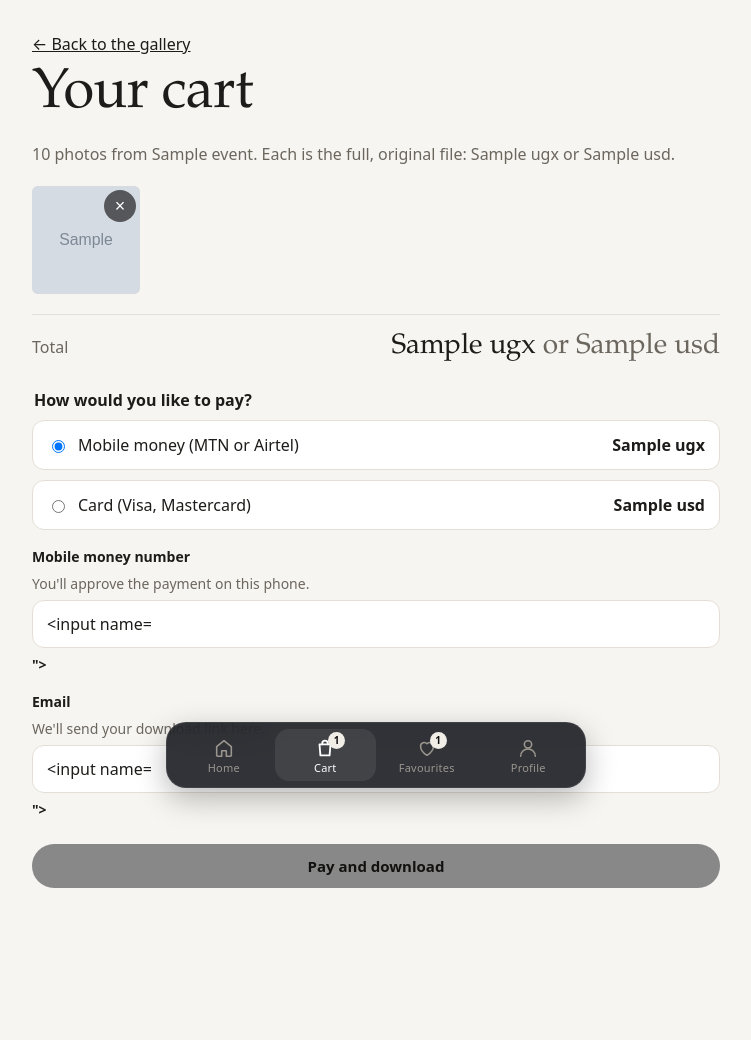
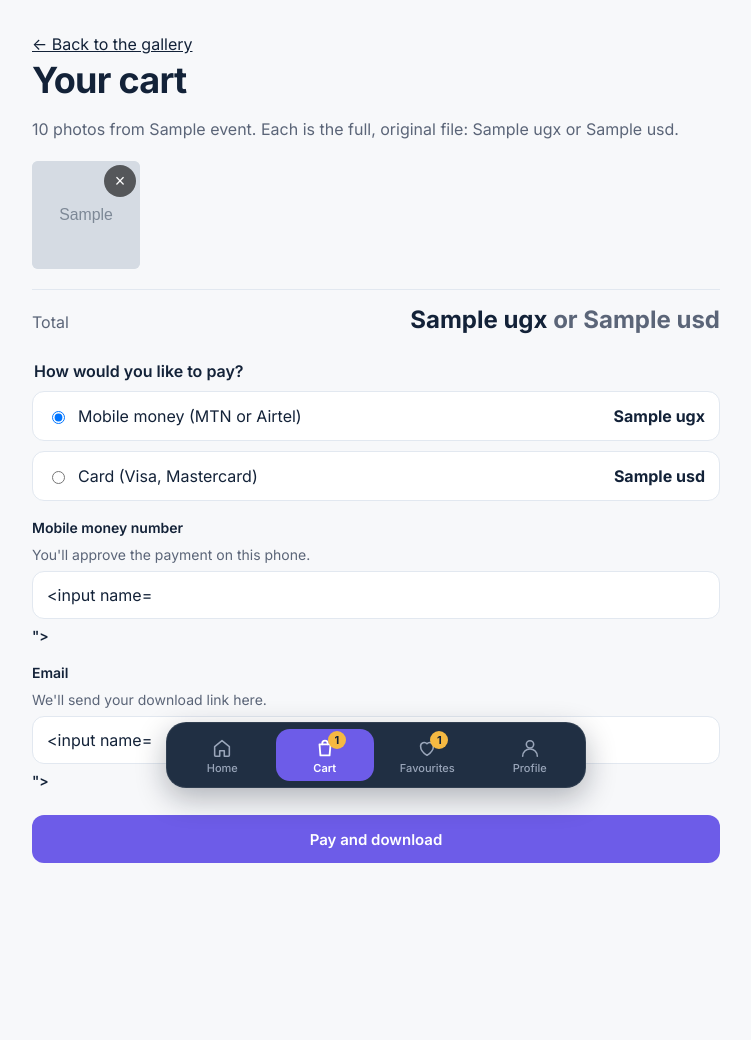
Before and after one commit to Bukulubenja/fotohub, a Django app: template shop/templates/shop/cart.html in a window 1280 px wide. Shown: the whole page, without its empty margins (264-1015 px from the left). After the commit the page ends 863 px from the top, so only its background shows below. Run offline with Django 5.2, Linux system fonts and the light colour scheme; tables that the repository leaves empty hold one stand-in row (values such as "Sample post"); the template is opened without the code that fills it: values that come from a table or form of the project are taken from there, most other values are stand-ins (such as "Sample title", 1, 10 or a date in 2020); grey boxes marked "Sample" are stand-in pictures; form fields are guessed from the names that the template uses; parts of the project's set-up code (start-up, migrations or seed data) failed here and were passed over.

Commit message:
feat(gallery): adopt the blueprint look (Inter, navy/violet/teal palette)
- Inter, self-hosted (48 KB variable woff2, SIL OFL) via WhiteNoise; no
  third-party font host. Data-budget test now pins it as the only extra
  download and caps it at 64 KB (first screen stays far under 1 MB).
- Blueprint tokens: ink #132238, action violet #6D5CE8, success teal
  #13A89E (fills; darker/lighter teal for text), highlight #F5B942 for
  badges, canvas #F7F8FA, border #E2E8F0. Dark theme derived from them.
- Type scale: page titles 24-36px, section headings 18px, helper 13px,
  bold totals; one family only (serif removed).
- Violet primary buttons, arrow and active tab; "In your cart" turns teal
  with a check (not colour alone). 12px radii throughout.
- Per-photographer brand colour on buttons removed with its filter.

```diff
--- a/galleries/templates/galleries/public/_lightbox.html
+++ b/galleries/templates/galleries/public/_lightbox.html
@@ -12,7 +12,7 @@
   <div class="lb-bottom">
     <button class="lb-btn" type="button" data-prev aria-label="Previous photo">‹ Prev</button>
     <a class="lb-btn" data-download href="#" hidden>Download</a>
-    <button class="lb-btn" type="button" data-add data-url="{% url 'shop-cart-add' gallery.public_token %}" hidden>Add to cart · {{ unit_price }}</button>
+    <button class="lb-btn lb-add" type="button" data-add data-url="{% url 'shop-cart-add' gallery.public_token %}" hidden>Add to cart · {{ unit_price }}</button>
     <button class="lb-btn" type="button" data-next aria-label="Next photo">Next ›</button>
   </div>
 </dialog>
@@ -100,6 +100,7 @@
     add.hidden = owned;
     add.disabled = inCart.has(tile.dataset.photo);
     add.textContent = add.disabled ? "In your cart ✓" : addLabel;
+    add.classList.toggle("is-in-cart", add.disabled);
     showFavourite(tile.dataset.photo);
     prev.disabled = i === 0;
     next.disabled = i === all.length - 1 && !moreLink;
@@ -127,6 +128,7 @@
       setBadge("[data-cart-count]", (await post(add.dataset.url, photo)).count);
       inCart.add(photo);
       add.textContent = "In your cart ✓";
+      add.classList.add("is-in-cart");
     } catch {
       add.disabled = false;
       add.textContent = "Couldn't add. Tap to retry";
--- a/galleries/templates/galleries/public/base.html
+++ b/galleries/templates/galleries/public/base.html
@@ -1,4 +1,4 @@
-{% load branding %}<!doctype html>
+{% load static %}<!doctype html>
 <html lang="en">
 <head>
 <meta charset="utf-8">
@@ -7,71 +7,83 @@
 <title>{% block title %}FotoHub{% endblock %}</title>
 {% block meta %}{% endblock %}
 <style>
-{% with light=profile.brand_color|accent:"light" dark=profile.brand_color|accent:"dark" %}
-/* 60% page (--bg), 30% cards and lines (--surface, --line), 10% the photographer's accent,
-   kept for calls to action. --bg values are mirrored in galleries/templatetags/branding.py. */
+/* Inter, self-hosted (SIL OFL, see the OFL.txt beside it): one 48 KB variable file. */
+@font-face {
+  font-family: "Inter"; font-style: normal; font-weight: 100 900; font-display: swap;
+  src: url("{% static 'galleries/fonts/inter-latin-wght-normal.woff2' %}") format("woff2");
+}
+/* FotoHub blueprint palette: navy ink, violet for actions and the active tab, teal for success,
+   warm highlight for badges, cool canvas. 60% canvas, 30% cards and lines, 10% violet. */
 :root {
-  --accent: {{ light }}; --accent-ink: {{ light|ink }};
-  --bg: #f7f5f1; --surface: #ffffff; --text: #1d1c1a; --muted: #6b665e; --line: #e4dfd6;
-  --serif: "Iowan Old Style", "Palatino Linotype", Palatino, Georgia, serif;
-  --sans: system-ui, -apple-system, "Segoe UI", Roboto, sans-serif;
-  --h2: 400 24px/1.25 var(--serif);
+  --ink: #132238; --text: #132238; --muted: #5b6578;
+  --bg: #f7f8fa; --surface: #ffffff; --line: #e2e8f0;
+  --accent: #6d5ce8; --accent-ink: #ffffff;
+  --success: #13a89e; --success-text: #0b7a72; --highlight: #f5b942; --danger: #b42318;
+  --sans: "Inter", system-ui, -apple-system, "Segoe UI", Roboto, sans-serif;
+  /* Type scale: page title 22-36px, section 18px, body 16px, helper 13px. */
+  --title: 700 clamp(24px, 2.4vw + 14px, 36px)/1.15 var(--sans);
+  --h2: 600 18px/1.3 var(--sans);
   --measure: 65ch; /* comfortable line length for paragraphs */
+  --radius: 12px;
   color-scheme: light dark;
 }
 @media (prefers-color-scheme: dark) {
   :root {
-    --accent: {{ dark }}; --accent-ink: {{ dark|ink }};
-    --bg: #121110; --surface: #1c1b19; --text: #f1eee8; --muted: #a39d93; --line: #2e2c28;
+    --text: #e8ecf4; --muted: #9aa6ba; --bg: #0b1220; --surface: #132238; --line: #24324a;
+    --success-text: #2cc4b8; --danger: #f2b8b5;
   }
 }
-{% endwith %}
 * { box-sizing: border-box; }
 /* Author display rules (e.g. .btn's inline-flex) would otherwise unhide [hidden] elements. */
 [hidden] { display: none !important; }
-body { margin: 0; background: var(--bg); color: var(--text); font: 16px/1.5 var(--sans); }
+body {
+  margin: 0; background: var(--bg); color: var(--text); font: 16px/1.5 var(--sans);
+  -webkit-font-smoothing: antialiased;
+}
 a { color: inherit; }
 .wrap { max-width: 1240px; margin: 0 auto; padding: 0 16px; }
 .btn {
-  display: inline-flex; align-items: center; gap: 8px; min-height: 44px; padding: 0 20px;
-  border: 0; border-radius: 999px; background: var(--accent); color: var(--accent-ink);
+  display: inline-flex; align-items: center; justify-content: center; gap: 8px;
+  min-height: 48px; padding: 0 20px; border: 0; border-radius: var(--radius);
+  background: var(--accent); color: var(--accent-ink);
   font: 600 15px/1 var(--sans); text-decoration: none; cursor: pointer;
 }
-.btn.ghost { background: transparent; color: var(--text); box-shadow: inset 0 0 0 1px var(--line); }
+.btn.ghost { background: var(--surface); color: var(--text); box-shadow: inset 0 0 0 1px var(--line); }
 .btn:focus-visible, a:focus-visible, input:focus-visible, button:focus-visible {
   outline: 3px solid var(--accent); outline-offset: 2px;
 }
-.banner { background: #fff3c4; color: #3d3300; font-size: 14px; padding: 10px 16px; text-align: center; }
-.eyebrow { color: var(--muted); font-size: 13px; letter-spacing: .08em; text-transform: uppercase; }
-h1 { font: 400 clamp(32px, 6vw, 56px)/1.1 var(--serif); margin: 8px 0; letter-spacing: -.01em; }
+.banner { background: #fff4d6; color: #4a3500; font-size: 14px; padding: 10px 16px; text-align: center; }
+.eyebrow { color: var(--muted); font: 600 13px/1.4 var(--sans); letter-spacing: .06em; text-transform: uppercase; }
+h1 { font: var(--title); margin: 4px 0 8px; letter-spacing: -.02em; }
 .center { min-height: 100svh; display: grid; place-items: center; padding: 32px 16px; text-align: center; }
 .card { width: 100%; max-width: 420px; }
 .muted { color: var(--muted); }
+.helper { font-size: 13px; color: var(--muted); }
 .footer { padding: 40px 16px 56px; text-align: center; color: var(--muted); font-size: 13px; }
-/* Tab bar: a floating dark dock, the same in both themes so it also sits on the photo intro. */
+/* Tab bar: a navy dock, the same in both themes so it also sits on the photo intro. */
 body.has-nav { padding-bottom: calc(96px + env(safe-area-inset-bottom)); }
 .tabbar {
   position: fixed; z-index: 10; left: 50%; bottom: max(12px, env(safe-area-inset-bottom));
   transform: translateX(-50%); width: min(420px, calc(100% - 24px));
-  display: grid; grid-template-columns: repeat(4, 1fr); padding: 6px;
-  background: rgba(16, 18, 24, .86); border: 1px solid rgba(255, 255, 255, .08); border-radius: 20px;
-  box-shadow: 0 10px 30px rgba(0, 0, 0, .28);
+  display: grid; grid-template-columns: repeat(4, 1fr); gap: 4px; padding: 6px;
+  background: rgba(19, 34, 56, .94); border: 1px solid rgba(255, 255, 255, .08); border-radius: 20px;
+  box-shadow: 0 10px 30px rgba(11, 18, 32, .3);
   -webkit-backdrop-filter: blur(14px); backdrop-filter: blur(14px);
 }
 .tabbar a {
-  display: flex; flex-direction: column; align-items: center; justify-content: center; gap: 3px;
-  min-height: 52px; border-radius: 14px; color: #9b968e; text-decoration: none;
-  font: 500 11px/1 var(--sans); letter-spacing: .02em; transition: color .15s, background-color .15s;
+  display: flex; flex-direction: column; align-items: center; justify-content: center; gap: 4px;
+  min-height: 52px; border-radius: 14px; color: #9aa6ba; text-decoration: none;
+  font: 500 11px/1 var(--sans); transition: color .15s, background-color .15s;
 }
-.tabbar a[aria-current="page"] { color: #fff; background: rgba(255, 255, 255, .08); }
+.tabbar a[aria-current="page"] { color: #fff; background: var(--accent); font-weight: 600; }
 @media (hover: hover) { .tabbar a:hover { color: #fff; } }
 .tabbar a:focus-visible { outline: 2px solid #fff; outline-offset: -2px; }
 .tabbar svg { width: 22px; height: 22px; fill: none; stroke: currentColor; stroke-width: 1.7; stroke-linecap: round; stroke-linejoin: round; }
 .tabbar a[aria-current="page"] svg { stroke-width: 2; }
 .tab-icon { position: relative; display: inline-flex; }
 .badge {
-  position: absolute; top: -5px; left: 14px; min-width: 17px; height: 17px; padding: 0 4px;
-  border-radius: 999px; background: #f1eee8; color: #121110; font: 700 10px/17px var(--sans); text-align: center;
+  position: absolute; top: -6px; left: 14px; min-width: 18px; height: 18px; padding: 0 5px;
+  border-radius: 999px; background: var(--highlight); color: var(--ink); font: 700 11px/18px var(--sans); text-align: center;
 }
 {% block style %}{% endblock %}
 </style>
--- a/galleries/templates/galleries/public/locked.html
+++ b/galleries/templates/galleries/public/locked.html
@@ -9,9 +9,8 @@
 {% block style %}
 form { display: grid; gap: 12px; margin-top: 24px; text-align: left; }
 label { font-weight: 600; font-size: 14px; }
-input[type=password] { min-height: 48px; padding: 0 14px; border: 1px solid var(--line); border-radius: 12px; background: var(--surface); color: var(--text); font: 16px var(--sans); }
-.error { color: #b3261e; font-size: 14px; margin: 0; }
-@media (prefers-color-scheme: dark) { .error { color: #f2b8b5; } }
+input[type=password] { min-height: 48px; padding: 0 14px; border: 1px solid var(--line); border-radius: var(--radius); background: var(--surface); color: var(--text); font: 16px var(--sans); }
+.error { color: var(--danger); font-size: 14px; margin: 0; }
 .btn { justify-content: center; }
 {% endblock %}
 {% block body %}
--- a/galleries/templatetags/branding.py
+++ /dev/null
@@ -1,67 +0,0 @@
-"""The photographer's brand colour, made safe for the customer gallery's buttons.
-
-Photographers pick any colour. Navy vanishes on the dark theme, and yellow under white text
-can't be read. So each theme gets the brand colour nudged until the button stands out from
-the page (WCAG 3:1 for UI shapes), with whichever text colour reads on it (4.5:1 or more).
-"""
-
-import re
-
-from django import template
-
-register = template.Library()
-
-DEFAULT = "#172033"
-# Page backgrounds of the two themes; keep in step with --bg in galleries/public/base.html.
-BACKGROUNDS = {"light": "#f7f5f1", "dark": "#121110"}
-INKS = ("#ffffff", "#121110")
-MIN_SHAPE_CONTRAST = 3.0
-STEP = 0.05  # how far each nudge mixes the colour toward white or black
-HEX = re.compile(r"^#[0-9a-fA-F]{6}$")
-
-
-def _rgb(color: str) -> tuple[int, int, int]:
-    return int(color[1:3], 16), int(color[3:5], 16), int(color[5:7], 16)
-
-
-def _hex(rgb: tuple[float, float, float]) -> str:
-    return "#" + "".join(f"{round(channel):02x}" for channel in rgb)
-
-
-def _luminance(color: str) -> float:
-    def linear(channel: int) -> float:
-        value = channel / 255
-        return value / 12.92 if value <= 0.04045 else ((value + 0.055) / 1.055) ** 2.4
-
-    r, g, b = (linear(channel) for channel in _rgb(color))
-    return 0.2126 * r + 0.7152 * g + 0.0722 * b
-
-
-def contrast(a: str, b: str) -> float:
-    darker, lighter = sorted((_luminance(a), _luminance(b)))
-    return (lighter + 0.05) / (darker + 0.05)
-
-
-def _mix(color: str, target: str, amount: float) -> str:
-    pairs = zip(_rgb(color), _rgb(target), strict=True)
-    return _hex(tuple(c + (t - c) * amount for c, t in pairs))
-
-
-@register.filter
-def accent(color: str, theme: str) -> str:
-    """The brand colour for one theme: lightened on dark pages, darkened on light ones."""
-    color = color if isinstance(color, str) and HEX.match(color) else DEFAULT
-    background = BACKGROUNDS[theme]
-    target = "#ffffff" if theme == "dark" else "#000000"
-    amount = 0.0
-    adjusted = color.lower()
-    while contrast(adjusted, background) < MIN_SHAPE_CONTRAST and amount < 1:
-        amount = min(1.0, amount + STEP)
-        adjusted = _mix(color, target, amount)
-    return adjusted
-
-
-@register.filter
-def ink(color: str) -> str:
-    """White or near-black, whichever reads better on `color`."""
-    return max(INKS, key=lambda candidate: contrast(candidate, color))
--- a/shop/templates/shop/cart.html
+++ b/shop/templates/shop/cart.html
@@ -9,7 +9,7 @@
 .item form { position: absolute; top: 4px; right: 4px; margin: 0; }
 .item button { width: 32px; height: 32px; border: 0; border-radius: 50%; background: rgba(0,0,0,.6); color: #fff; font-size: 18px; line-height: 1; cursor: pointer; }
 .summary { display: flex; justify-content: space-between; align-items: baseline; border-top: 1px solid var(--line); padding-top: 16px; }
-.summary strong { font: 400 28px/1.2 var(--serif); }
+.summary strong { font: 700 24px/1.2 var(--sans); }
 fieldset { border: 0; padding: 0; margin: 24px 0 0; display: grid; gap: 10px; }
 legend { font-weight: 600; margin-bottom: 8px; }
 .choice { display: flex; gap: 10px; align-items: center; padding: 12px 14px; border: 1px solid var(--line); border-radius: 12px; background: var(--surface); cursor: pointer; }
@@ -17,8 +17,7 @@
 label.field { display: grid; gap: 6px; font-weight: 600; font-size: 14px; margin-top: 16px; }
 label.field input { min-height: 48px; padding: 0 14px; border: 1px solid var(--line); border-radius: 12px; background: var(--surface); color: var(--text); font: 16px var(--sans); }
 .hint-text { font-weight: 400; color: var(--muted); }
-.error { color: #b3261e; margin: 16px 0 0; }
-@media (prefers-color-scheme: dark) { .error { color: #f2b8b5; } }
+.error { color: var(--danger); margin: 16px 0 0; }
 .pay { margin-top: 24px; width: 100%; justify-content: center; }
 {% endblock %}
 {% block body %}
```
Also changed, not shown: galleries/static/galleries/fonts/OFL.txt (added, +93 -0 lines), galleries/templates/galleries/public/_grid_style.html (+9 -6 lines), galleries/templates/galleries/public/gallery.html (+10 -10 lines), galleries/templates/galleries/public/profile.html (+5 -8 lines), galleries/tests/test_branding.py (deleted, +0 -51 lines), galleries/tests/test_sharing_and_budget.py (+15 -1 lines), galleries/static/galleries/fonts/inter-latin-wght-normal.woff2 (added), galleries/templatetags/__init__.py (deleted).
